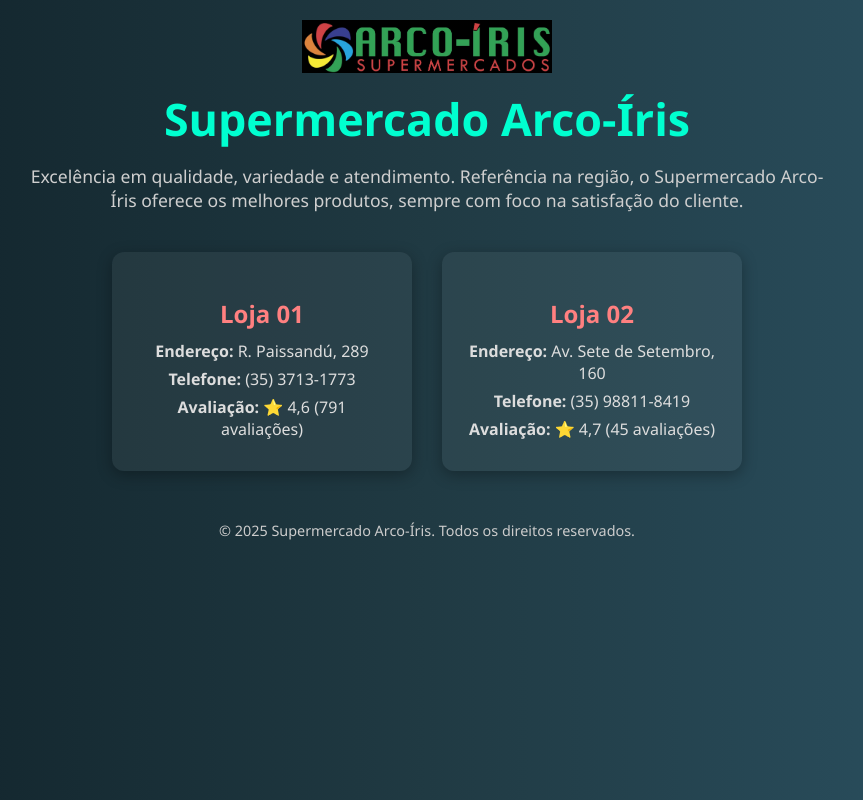
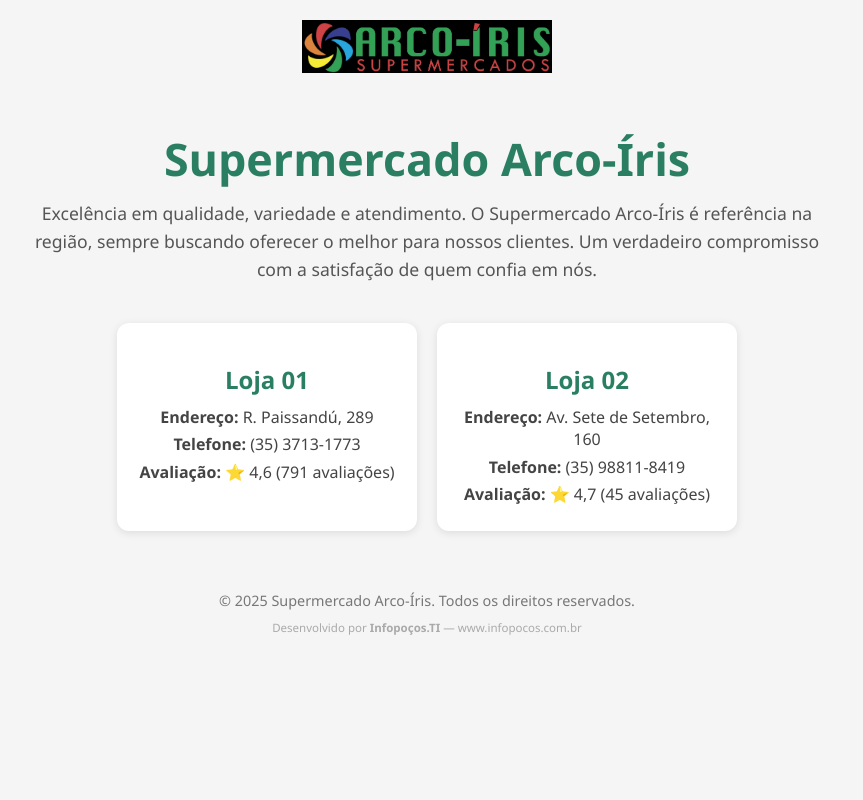
Before and after one commit to guto007guto/arcoiris, a plain HTML site: page index.html in a window 1280 px wide. Shown: the whole page, without its empty margins (213-1076 px from the left). Drawn offline with Linux system fonts and the light colour scheme.

Commit message:
Update index.html

```diff
--- a/index.html
+++ b/index.html
@@ -8,79 +8,83 @@
     * {
       box-sizing: border-box;
     }
-
     body {
       margin: 0;
-      font-family: 'Segoe UI', Tahoma, Geneva, Verdana, sans-serif;
-      background: linear-gradient(to right, #0f2027, #203a43, #2c5364);
-      color: #ffffff;
+      background-color: #f5f5f5;
+      font-family: 'Segoe UI', Tahoma, sans-serif;
+      color: #333;
       text-align: center;
       padding: 20px;
     }
-
+    header {
+      margin-bottom: 40px;
+    }
     header img {
       max-width: 250px;
-      width: 100%;
+      width: 80%;
+      margin-bottom: 20px;
+    }
+    h1 {
+      color: #2a7f62;
+      font-size: 2.8em;
       margin-bottom: 10px;
     }
-
-    h1 {
-      font-size: 2.8rem;
-      color: #00ffd0;
-      margin: 0;
+    p.intro {
+      color: #555;
+      font-size: 1.1em;
+      max-width: 800px;
+      margin: auto;
+      line-height: 1.6;
     }
-
-    header p {
-      font-size: 1.1rem;
-      color: #cfcfcf;
-      max-width: 800px;
-      margin: 15px auto;
-    }
-
     .lojas {
       display: flex;
       flex-wrap: wrap;
       justify-content: center;
-      gap: 30px;
+      gap: 20px;
       margin-top: 40px;
-      padding: 0 20px;
     }
-
     .loja {
-      background-color: rgba(255, 255, 255, 0.05);
-      padding: 25px;
+      background-color: #fff;
+      padding: 20px;
       border-radius: 12px;
       max-width: 300px;
-      width: 100%;
-      box-shadow: 0 4px 15px rgba(0, 0, 0, 0.3);
-      transition: transform 0.2s ease, box-shadow 0.2s ease;
+      box-shadow: 0 2px 8px rgba(0, 0, 0, 0.1);
+      flex: 1;
+      min-width: 260px;
+      transition: transform 0.3s, box-shadow 0.3s;
     }
-
     .loja:hover {
       transform: translateY(-5px);
-      box-shadow: 0 8px 25px rgba(0, 0, 0, 0.5);
+      box-shadow: 0 4px 16px rgba(0, 0, 0, 0.15);
     }
-
     .loja h2 {
-      color: #ff8080;
+      color: #2a7f62;
       margin-bottom: 10px;
+      font-size: 1.5em;
     }
-
     .loja p {
-      margin: 6px 0;
-      color: #ddd;
+      color: #444;
+      margin: 5px 0;
+      font-size: 1em;
+      line-height: 1.4;
     }
-
     footer {
-      margin-top: 50px;
+      margin-top: 60px;
       font-size: 0.9em;
-      color: #ccc;
+      color: #777;
     }
-
-    @media (max-width: 640px) {
+    .creditos {
+      margin-top: 10px;
+      font-size: 0.8em;
+      color: #aaa;
+    }
+    @media (max-width: 600px) {
       .lojas {
         flex-direction: column;
-        align-items: center;
+        gap: 15px;
+      }
+      header img {
+        max-width: 200px;
       }
     }
   </style>
@@ -89,8 +93,8 @@
   <header>
     <img src="arcoirislogo.jpeg" alt="Logo Supermercado Arco-Íris" />
     <h1>Supermercado Arco-Íris</h1>
-    <p>
-      Excelência em qualidade, variedade e atendimento. Referência na região, o Supermercado Arco-Íris oferece os melhores produtos, sempre com foco na satisfação do cliente.
+    <p class="intro">
+      Excelência em qualidade, variedade e atendimento. O Supermercado Arco-Íris é referência na região, sempre buscando oferecer o melhor para nossos clientes. Um verdadeiro compromisso com a satisfação de quem confia em nós.
     </p>
   </header>
 
@@ -98,20 +102,23 @@
     <div class="loja">
       <h2>Loja 01</h2>
       <p><strong>Endereço:</strong> R. Paissandú, 289</p>
-      <p><strong>Telefone:</strong> (35) 3713-1773</p>
+      <p><strong>Telefone:</strong> (35) 3713‑1773</p>
       <p><strong>Avaliação:</strong> ⭐ 4,6 (791 avaliações)</p>
     </div>
 
     <div class="loja">
       <h2>Loja 02</h2>
       <p><strong>Endereço:</strong> Av. Sete de Setembro, 160</p>
-      <p><strong>Telefone:</strong> (35) 98811-8419</p>
+      <p><strong>Telefone:</strong> (35) 98811‑8419</p>
       <p><strong>Avaliação:</strong> ⭐ 4,7 (45 avaliações)</p>
     </div>
   </section>
 
   <footer>
     &copy; 2025 Supermercado Arco-Íris. Todos os direitos reservados.
+    <div class="creditos">
+      Desenvolvido por <strong>Infopoços.TI</strong> — <a href="https://www.infopocos.com.br" target="_blank" style="color: #aaa; text-decoration: none;">www.infopocos.com.br</a>
+    </div>
   </footer>
 </body>
 </html>
```
